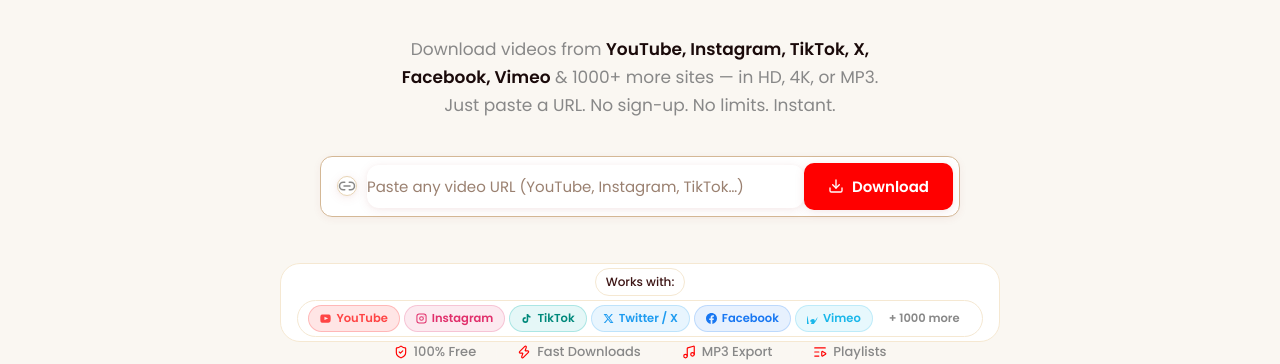
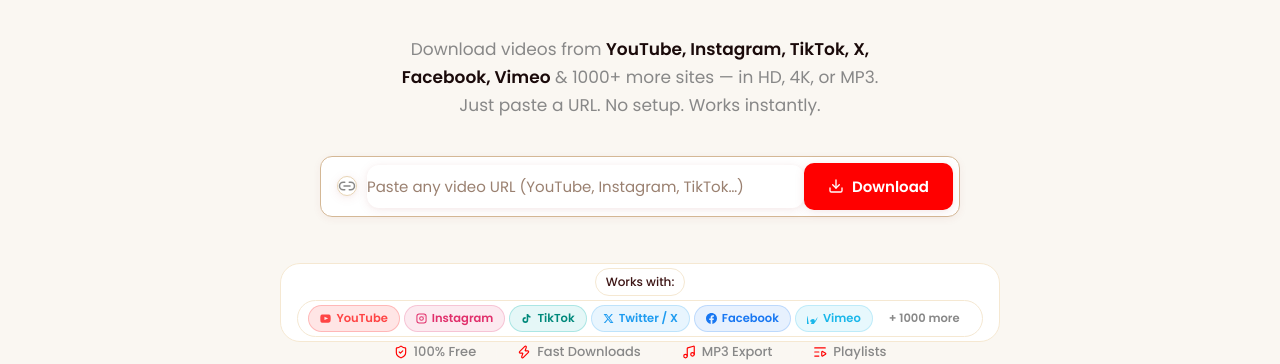
Before and after one commit to Hammadbaig-hub/youtube-downloader, a Flask app: page / in a window 1280 px wide. Shown: the part 373-737 px from the top of the page. Run offline with Flask 3, Linux system fonts and the light colour scheme; some libraries are stand-ins or nearby versions.

Commit message:
Fix hero subtitle contradiction with pricing page

```diff
--- a/frontend/templates/index.html
+++ b/frontend/templates/index.html
@@ -99,7 +99,7 @@
 
     <p class="hero-sub reveal">
       Download videos from <strong>YouTube, Instagram, TikTok, X, Facebook, Vimeo</strong> &amp; 1000+ more sites — in HD, 4K, or MP3.<br />
-      Just paste a URL. No sign-up. No limits. Instant.
+      Just paste a URL. No setup. Works instantly.
     </p>
 
     <div class="search-bar reveal" id="search-bar">
```
